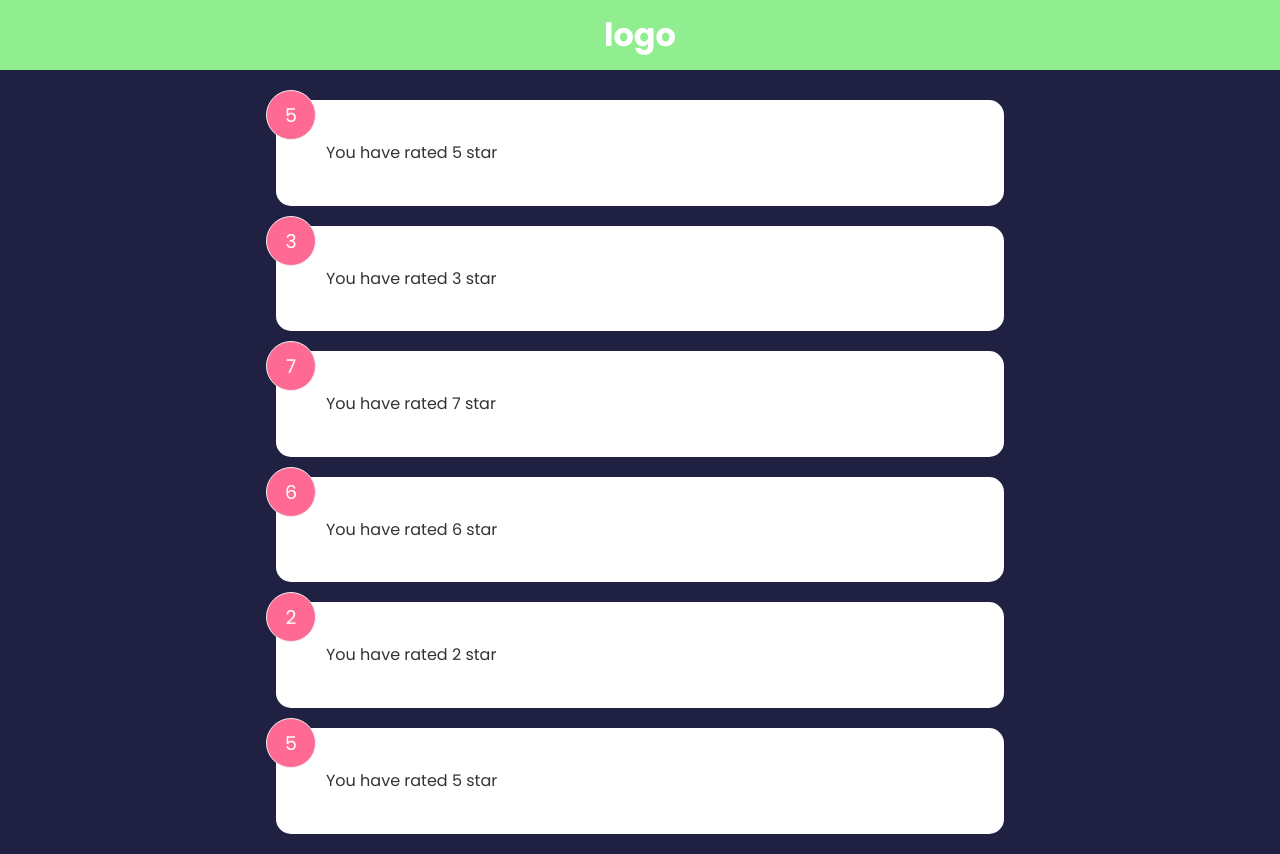
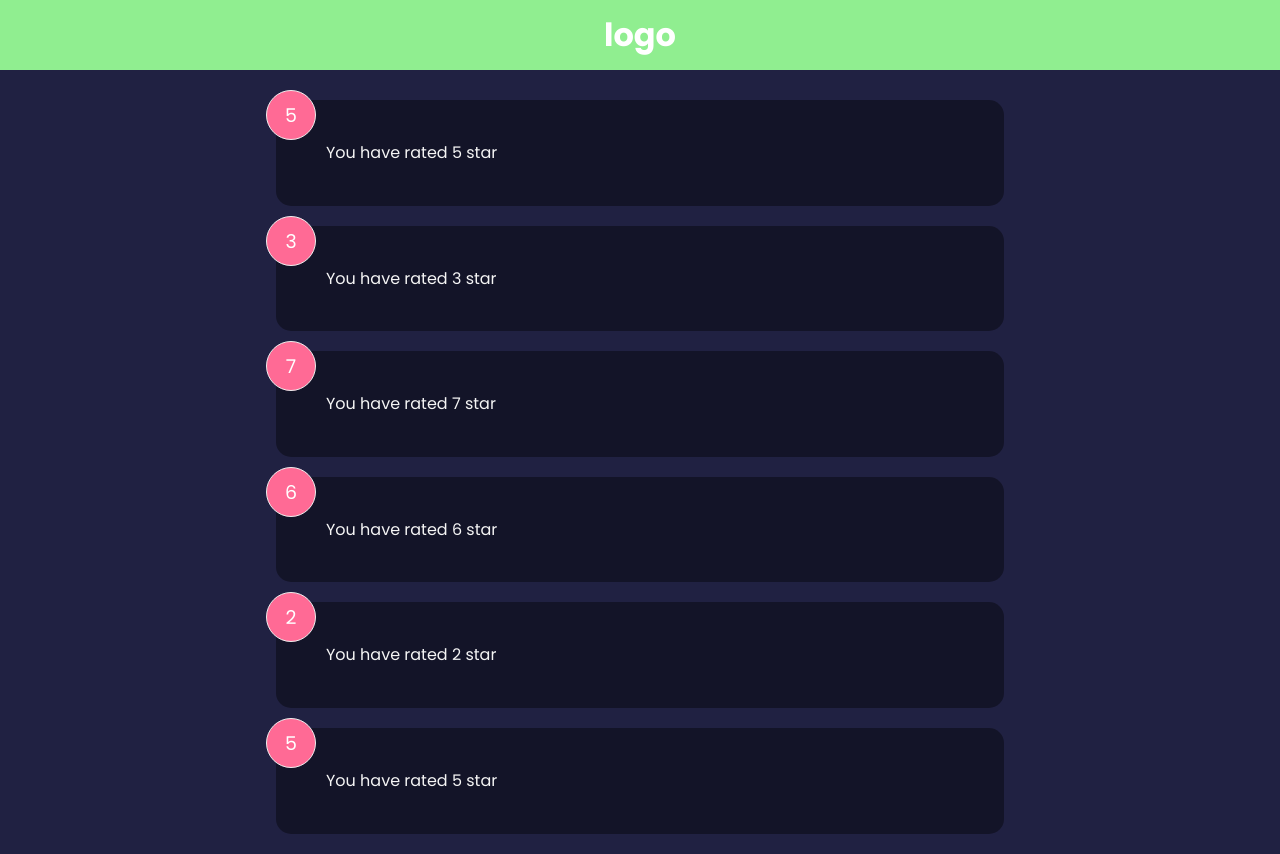
Before and after one commit to kofi-sammy/FeedbackApp, a React (Create React App) app: page / in a window 1280 px wide. Built offline with nearby package versions, Linux system fonts and the light colour scheme.

Commit message:
updated the FeedbackItem Component and Created  a Card Component

```diff
--- a/package.json
+++ b/package.json
@@ -8,6 +8,7 @@
     "@testing-library/user-event": "^13.5.0",
     "react": "^17.0.2",
     "react-dom": "^17.0.2",
+    "react-icons": "^4.3.1",
     "react-scripts": "5.0.0",
     "web-vitals": "^2.1.4"
   },
--- /dev/null
+++ b/src/components/Card.jsx
@@ -0,0 +1,25 @@
+import React from 'react';
+import propTypes from 'prop-types';
+
+const Card = ({children, reverse}) => {
+  return (
+  <div className='card' style={{
+      backgroundColor:reverse ? 'rgba(0, 0, 0, 0.4)' : null, color: reverse ? 'whitesmoke' : '#000'
+  }}>
+      {children}
+
+  </div>
+  );
+};
+
+
+
+Card.defaultProps = {
+    reverse: true
+}
+
+Card.propTypes = {
+    children: propTypes.node.isRequired
+}
+
+export default Card;
--- a/src/components/FeedbackItem.jsx
+++ b/src/components/FeedbackItem.jsx
@@ -1,13 +1,15 @@
-import React, { useState } from 'react';
+import React from 'react';
+import Card from './Card';
+
 
 
 const FeedbackItem = ({item}) => {
   return (
-      <div className="card">
+      <Card >
           <div className="num-display">{item.rating}</div>
           <div className="text">{item.text}</div>
 
-      </div>
+      </Card>
     );
 }
 
```
Also changed, not shown: 1 other file (tests, documents, lock files or other folders).
